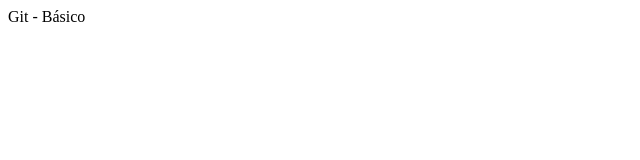
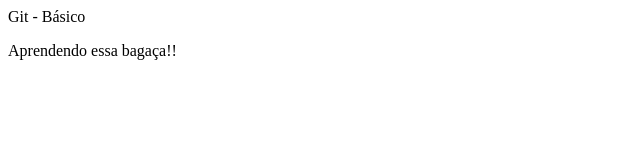
Before and after one commit to Lukawss/git, a plain HTML site: page index.html in a window 1280 px wide. Shown: the whole page, without its empty margins (0-640 px from the left). Drawn offline with Linux system fonts and the light colour scheme.

Commit message:
Atualizando arquivo- Texto do site

```diff
--- a/index.html
+++ b/index.html
@@ -1,5 +1,6 @@
 <html>
     <body>
         <head>Git - Básico</head>
+        <p>Aprendendo essa bagaça!!</p>
     </body>
 </html>
```
